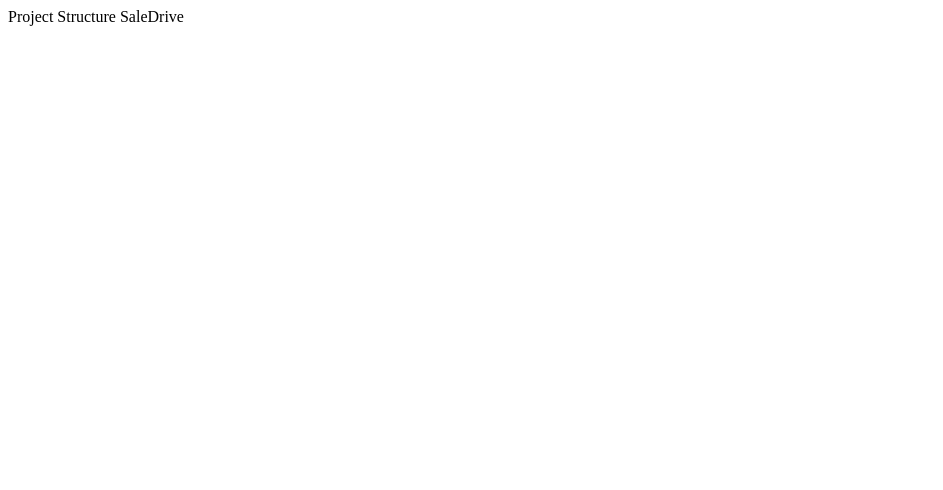
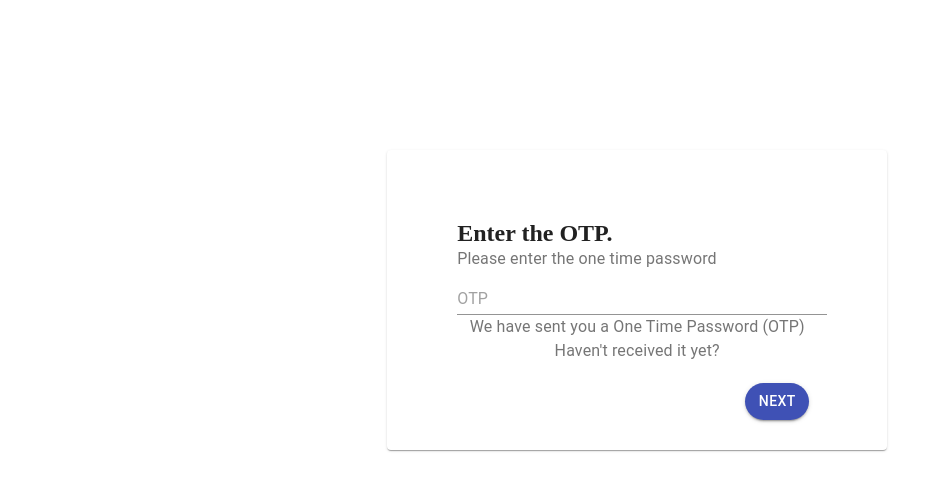
Before and after one commit to zaid98/employer-dashboard-reactjs, a React (Create React App) app: page / in a window 1280 px wide. Shown: the top 490 px of the page, without its empty margins (0-943 px from the left). Built offline with nearby package versions, Linux system fonts and the light colour scheme.

Commit message:
otp
Signed-off-by: zaid98 <hossainzaid98@gmail.com>

```diff
--- a/src/App.js
+++ b/src/App.js
@@ -1,14 +1,98 @@
-import React, { Component } from 'react';
-import './App.scss';
+// import React, { Component } from 'react';
+// import './App.scss';
 
-class App extends Component {
-  render() {
-    return (
-      <div className="App">
-        Project Structure SaleDrive
-      </div>
-    );
-  }
+// class App extends Component {
+//   render() {
+//     return (
+//       <div className="App">
+//         Project Structure SaleDrive
+//       </div>
+//     );
+//   }
+// }
+import React from 'react';
+import PropTypes from 'prop-types';
+import { withStyles } from '@material-ui/core/styles';
+import Card from '@material-ui/core/Card';
+import CardActions from '@material-ui/core/CardActions';
+import CardContent from '@material-ui/core/CardContent';
+import Button from '@material-ui/core/Button';
+import TextField from '@material-ui/core/TextField';
+import Typography from '@material-ui/core/Typography';
+// import InputAdornment from '@material-ui/core/InputAdornment';
+// import AccountCircle from '@material-ui/icons/AccountCircle';
+
+
+const styles = {
+  card: {
+    width: 500,
+    height: 300,
+    margin: '150px 30%'
+
+  },
+  bullet: {
+    display: 'inline-block',
+    margin: '0 2px',
+    transform: 'scale(0.8)',
+  },
+  title: {
+    marginBottom: 16,
+    fontSize: 14,
+  },
+  pos: {
+    marginBottom: 12,
+
+  },
+  button: {
+    marginLeft: 280 ,
+    borderRadius: 30,
+
+  },
+  phone: {width:370},
+  cardcontent:{padding: 70},
+
+
+};
+
+function SimpleCard(props) {
+  const { classes } = props;
+  const bull = <span className={classes.bullet}>•</span>;
+
+  return (
+    <div id="page1">
+      <Card className={classes.card}>
+        <CardContent className={classes.cardcontent}>
+
+          <Typography variant="headline" component="h2">
+            Enter the OTP.
+          </Typography>
+          <Typography className={classes.pos} color="textSecondary">
+            Please enter the one time password
+          </Typography>
+          <TextField
+            className={classes.phone}
+            id="input-with-icon-textfield"
+            placeholder='OTP'
+          />
+          <Typography className={classes.pos} color="textSecondary" align='center'>
+            We have sent you a One Time Password (OTP) <br/>
+            Haven't received it yet?
+          </Typography>
+          <CardActions >
+            <Button variant="contained" color="primary" className={classes.button}>
+              NEXT
+           </Button>
+          </CardActions>
+        </CardContent>
+
+      </Card>
+    </div>
+  );
 }
 
-export default App;
+SimpleCard.propTypes = {
+  classes: PropTypes.object.isRequired,
+};
+
+export default withStyles(styles)(SimpleCard);
+// export default App;
```
